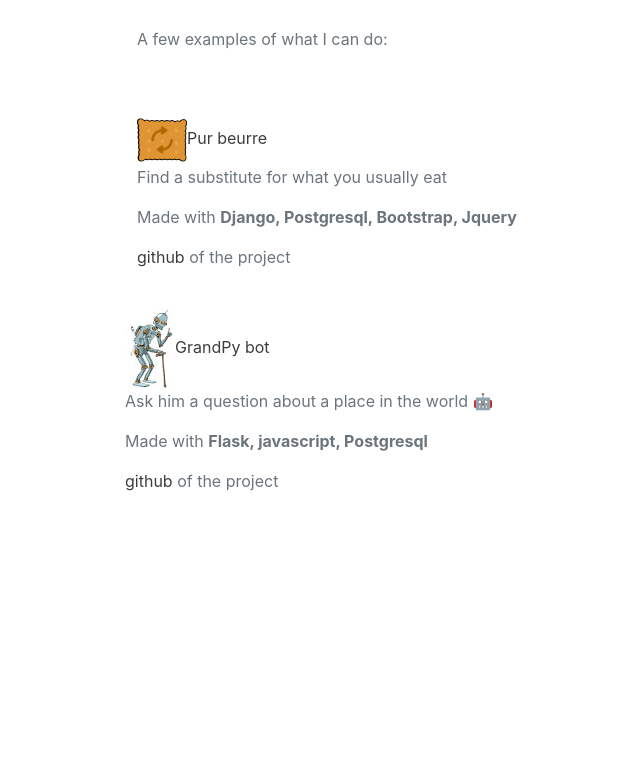
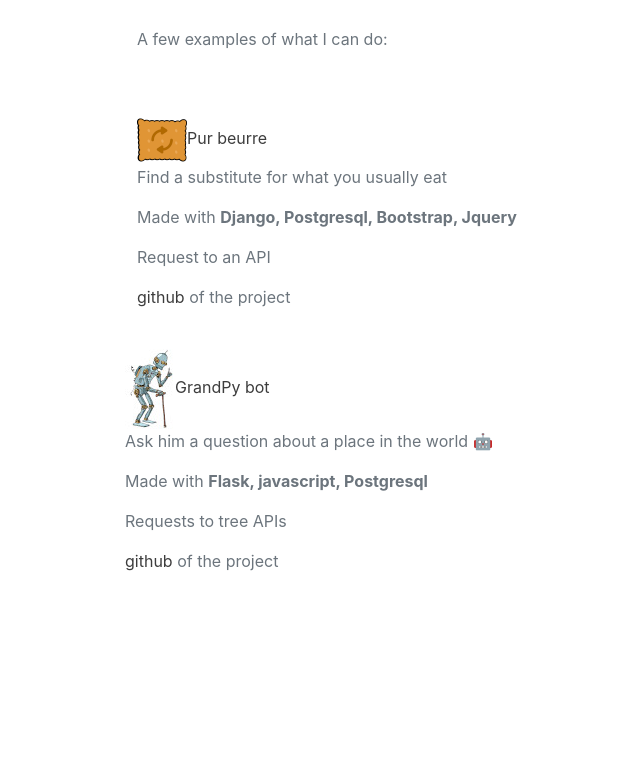
Before and after one commit to Vincent74230/resume, a Django app: page / in a window 1280 px wide. Shown: the part 3770-4543 px from the top of the page, without its empty margins (195-835 px from the left). Run offline with Django 3.2, Linux system fonts and the light colour scheme; some libraries are stand-ins or nearby versions; some web fonts are replaced.

Commit message:
ADDED API requests in portfolio

```diff
--- a/vincentResume/templates/vincentResume/cv.html
+++ b/vincentResume/templates/vincentResume/cv.html
@@ -226,6 +226,7 @@
                                         <span><a href="https://vincentnow-purbeurre.herokuapp.com/" target = '_blank' ><img src="{% static 'vincentResume/assets/img/pur_beurre.png' %}"/>Pur beurre</a></span>
                                         <p>Trouvez des substituts alimentaires</p>
                                         <p>Réalisé avec: <strong>Django, Postgresql, Bootstrap, Jquery</strong></p>
+                                        <p>Requête vers une API</p>
                                         <p><a href="https://github.com/Vincent74230/Projet_8" target='_blank'>github </a>du projet</p>
                                     </div>
                                 </div>
@@ -237,6 +238,7 @@
                                         <span><a href="https://vincentnow-grandpybot.herokuapp.com/" target = '_blank' ><img src="{% static 'vincentResume/assets/img/robot.jpg' %}"/>GrandPy bot</a></span>
                                         <p>Questionnez-le sur un endroit dans le monde 🤖 </p>
                                         <p>Réalisé avec: <strong>Flask, javascript, Postgresql</strong></p>
+                                        <p>Requêtes vers trois API</p>
                                         <p><a href="https://github.com/Vincent74230/Projet_8" target='_blank'>github </a>du projet</p>
                                     </div>
                                 </div>
--- a/vincentResume/templates/vincentResume/index.html
+++ b/vincentResume/templates/vincentResume/index.html
@@ -226,6 +226,7 @@
                                         <span><a href="https://vincentnow-purbeurre.herokuapp.com/" target = '_blank' ><img src="{% static 'vincentResume/assets/img/pur_beurre.png' %}"/>Pur beurre</a></span>
                                         <p>Find a substitute for what you usually eat</p>
                                         <p>Made with <strong>Django, Postgresql, Bootstrap, Jquery</strong></p>
+                                        <p>Request to an API</p>
                                         <p><a href="https://github.com/Vincent74230/Projet_8" target='_blank'>github </a>of the project</p>
                                     </div>
                                 </div>
@@ -237,6 +238,7 @@
                                         <span><a href="https://vincentnow-grandpybot.herokuapp.com/" target = '_blank' ><img src="{% static 'vincentResume/assets/img/robot.jpg' %}"/>GrandPy bot</a></span>
                                         <p>Ask him a question about a place in the world 🤖 </p>
                                         <p>Made with <strong>Flask, javascript, Postgresql</strong></p>
+                                        <p>Requests to tree APIs</p>
                                         <p><a href="https://github.com/Vincent74230/Projet_7" target='_blank'>github </a>of the project</p>
                                     </div>
                                 </div>
```
